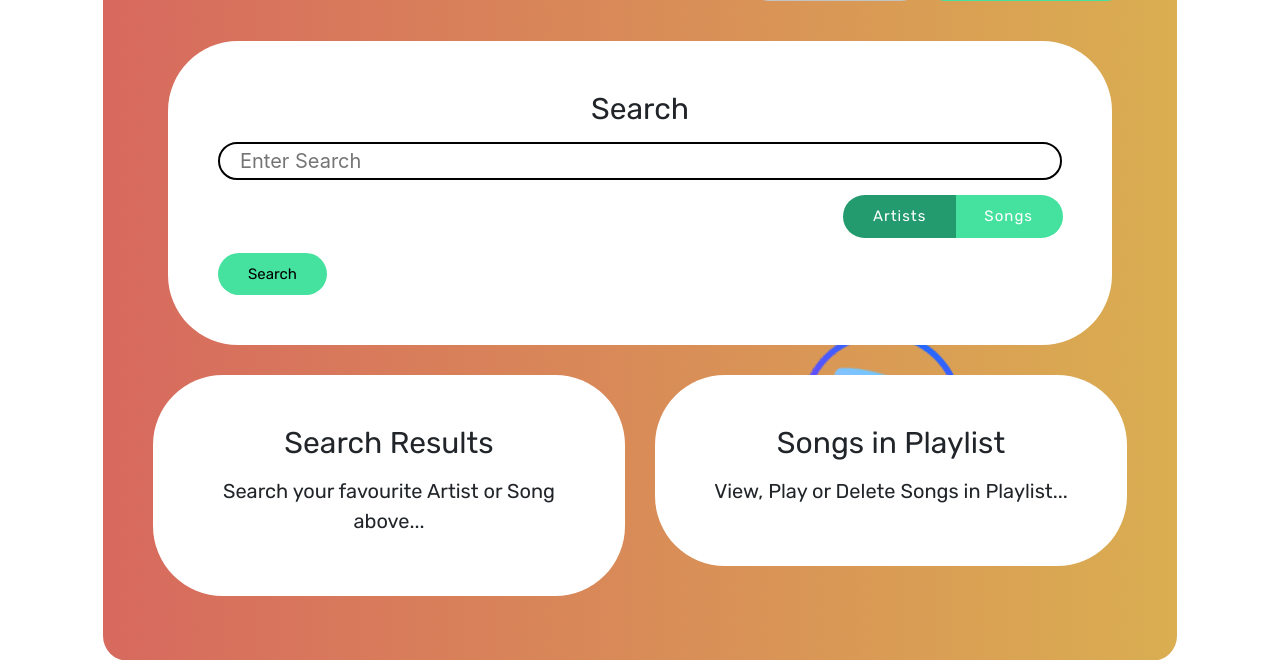
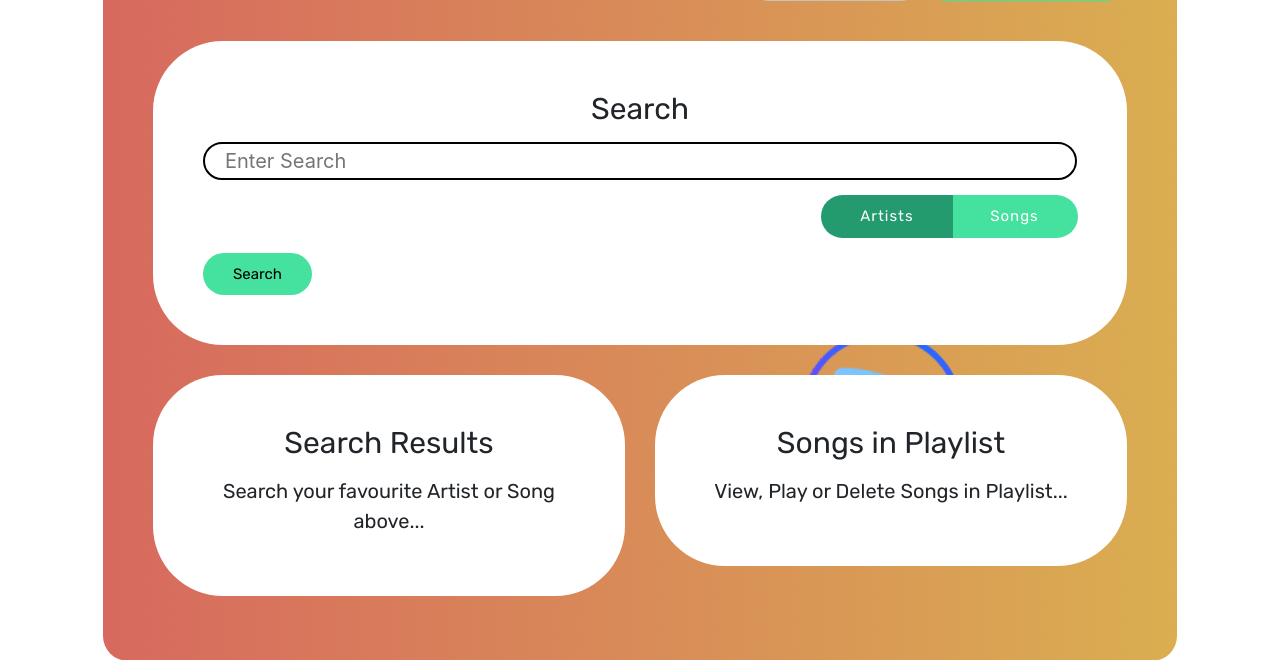
Before and after one commit to Spotimania/Spotimania, a Flask app: template app/templates/admin.html in a window 1280 px wide. Shown: the part 268-928 px from the top of the page. Run offline with Flask 2, Linux system fonts and the light colour scheme; the template is opened without the code that fills it, so the values that code supplies are empty; some libraries are stand-ins or nearby versions; some web fonts are replaced.

Commit message:
Admin page is Final.
There is literally no more things to fix.

```diff
--- a/app/templates/admin.html
+++ b/app/templates/admin.html
@@ -41,13 +41,13 @@
 		</div>
 	</div>
 	<!-- Search -->
-	<div class="innerContent">
+	<div class="innerContent" style="margin-left: 0; margin-right: 0;">
 		<h2 class="searchResultHeading">Search</h2>
 		<form onsubmit="searchSong(this); return false;">
 			<input id="searchInput" type="text" name="searchInput" placeholder="Enter Search" class="inputGuess" />
 			<br /><br />
 			<div class="d-flex justify-content-end">
-				<div class="btn-group btn-group-toggle" data-toggle="buttons">
+				<div class="btn-group btn-group-toggle" data-toggle="buttons" style="min-width: 20vw;">
 					<label class="btn radioToggle active">
 						<input type="radio" name="radioSearchOption" id="artistOption" value="artist" checked /> Artists
 					</label>
```
